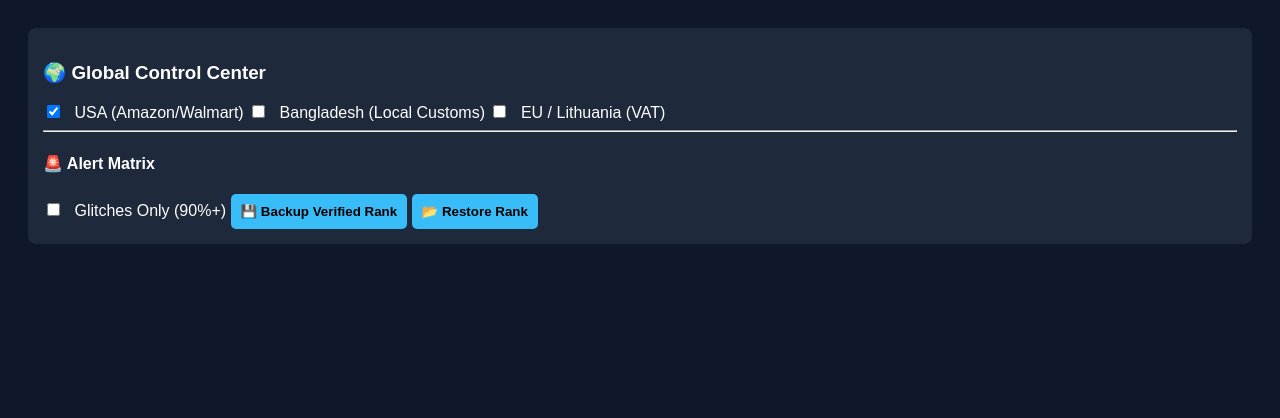
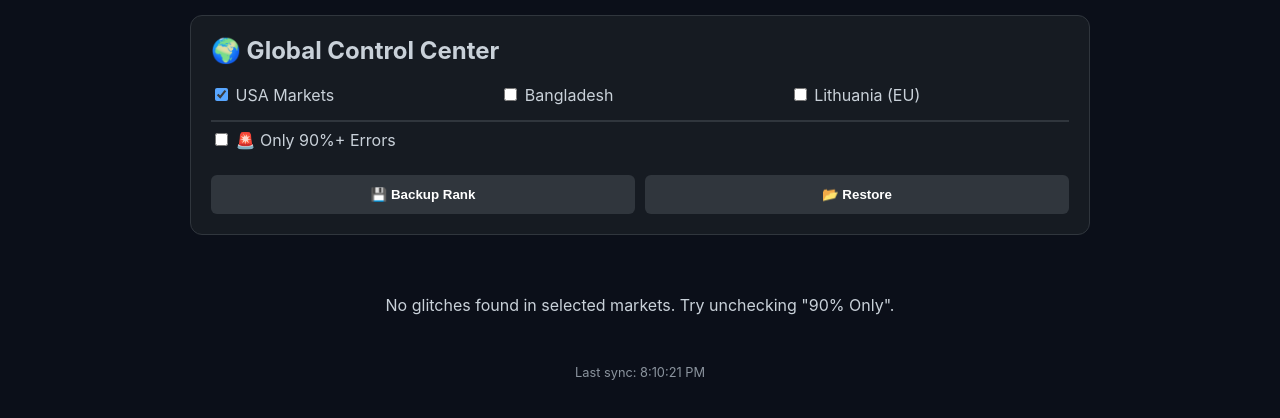
Before and after one commit to KaziSAB2891/glitch-monitor, a plain HTML site: page index.html in a window 1280 px wide. Drawn offline with Linux system fonts and the light colour scheme.

Commit message:
Update index.html

```diff
--- a/index.html
+++ b/index.html
@@ -3,47 +3,51 @@
 <head>
     <meta charset="UTF-8">
     <meta name="viewport" content="width=device-width, initial-scale=1.0">
-    <title>Global Glitch Terminal</title>
+    <title>Global Glitch Terminal v1.0</title>
     <style>
-        :root { --bg: #0f172a; --card: #1e293b; --accent: #38bdf8; --error: #ef4444; }
-        body { font-family: sans-serif; background: var(--bg); color: white; padding: 20px; }
-        .grid { display: grid; grid-template-columns: repeat(auto-fill, minmax(300px, 1fr)); gap: 20px; }
-        .card { background: var(--card); padding: 15px; border-radius: 12px; border-left: 5px solid var(--accent); }
-        .glitch-border { border-left-color: var(--error); animation: blink 1s infinite; }
-        @keyframes blink { 50% { border-left-color: transparent; } }
-        .badge { font-size: 0.7rem; padding: 3px 8px; border-radius: 4px; background: rgba(255,255,255,0.1); }
-        .controls { margin-bottom: 20px; padding: 15px; background: var(--card); border-radius: 8px; }
-        button { background: var(--accent); border: none; padding: 10px; border-radius: 5px; cursor: pointer; font-weight: bold; }
-        input[type="checkbox"] { margin-right: 10px; }
+        :root { --bg: #0b0f19; --card: #161b22; --accent: #58a6ff; --glitch: #f85149; --text: #c9d1d9; }
+        body { font-family: -apple-system, BlinkMacSystemFont, "Segoe UI", Helvetica, Arial, sans-serif; background: var(--bg); color: var(--text); margin: 0; padding: 15px; }
+        .container { max-width: 900px; margin: auto; }
+        .control-panel { background: var(--card); padding: 20px; border-radius: 12px; margin-bottom: 20px; border: 1px solid #30363d; }
+        .market-grid { display: grid; grid-template-columns: repeat(auto-fit, minmax(140px, 1fr)); gap: 10px; margin: 15px 0; }
+        .card { background: var(--card); border: 1px solid #30363d; border-radius: 10px; padding: 15px; margin-bottom: 15px; position: relative; }
+        .glitch-tag { position: absolute; top: -10px; right: 10px; background: var(--glitch); color: white; padding: 2px 8px; border-radius: 5px; font-size: 0.7rem; font-weight: bold; }
+        .price-big { font-size: 1.4rem; color: #fff; font-weight: bold; margin: 10px 0; }
+        button { background: var(--accent); color: white; border: none; padding: 12px; border-radius: 6px; cursor: pointer; width: 100%; font-weight: bold; }
+        .btn-sec { background: #30363d; margin-top: 10px; }
+        .status { font-size: 0.8rem; color: #8b949e; text-align: center; margin-top: 10px; }
+        input[type="checkbox"] { accent-color: var(--accent); }
     </style>
 </head>
 <body>
+    <div class="container">
+        <div class="control-panel">
+            <h2 style="margin-top:0;">🌍 Global Control Center</h2>
+            <div class="market-grid" id="market-checklist">
+                <label><input type="checkbox" id="check-usa" checked onchange="refresh()"> USA Markets</label>
+                <label><input type="checkbox" id="check-bd" onchange="refresh()"> Bangladesh</label>
+                <label><input type="checkbox" id="check-lt" onchange="refresh()"> Lithuania (EU)</label>
+            </div>
+            <hr style="border: 0.5px solid #30363d;">
+            <label><input type="checkbox" id="glitch-only" onchange="refresh()"> 🚨 Only 90%+ Errors</label>
+            <div style="display:flex; gap:10px; margin-top:15px;">
+                <button class="btn-sec" onclick="downloadPassport()">💾 Backup Rank</button>
+                <button class="btn-sec" onclick="document.getElementById('p-upload').click()">📂 Restore</button>
+            </div>
+            <input type="file" id="p-upload" style="display:none" onchange="restorePassport(event)">
+        </div>
 
-    <div class="controls">
-        <h3>🌍 Global Control Center</h3>
-        <div id="market-list">
-            <label><input type="checkbox" checked onchange="refresh()"> USA (Amazon/Walmart)</label>
-            <label><input type="checkbox" onchange="refresh()"> Bangladesh (Local Customs)</label>
-            <label><input type="checkbox" onchange="refresh()"> EU / Lithuania (VAT)</label>
-        </div>
-        <hr>
-        <h4>🚨 Alert Matrix</h4>
-        <label><input type="checkbox" id="glitch-only" onchange="refresh()"> Glitches Only (90%+)</label>
-        <button onclick="downloadPassport()">💾 Backup Verified Rank</button>
-        <input type="file" id="upload-p" style="display:none" onchange="restorePassport(event)">
-        <button onclick="document.getElementById('upload-p').click()">📂 Restore Rank</button>
+        <div id="deal-feed"></div>
+        <div class="status" id="last-sync">Initial sync in progress...</div>
     </div>
 
-    <div id="feed" class="grid">Loading deals...</div>
+    <script>
+        async function refresh() {
+            const feed = document.getElementById('deal-feed');
+            const syncLabel = document.getElementById('last-sync');
 
-    <script>
-        // PREFERENCES & KARMA SYSTEM
-        let userKarma = localStorage.getItem('karma') || 0;
-
-        async function refresh() {
-            const feed = document.getElementById('feed');
             try {
-                const res = await fetch('deals.json?t=' + Date.now());
+                const res = await fetch('deals.json?nocache=' + Date.now());
                 const deals = await res.json();
 
                 let filtered = deals;
@@ -51,43 +55,44 @@
                     filtered = deals.filter(d => d.is_glitch);
                 }
 
-                feed.innerHTML = filtered.map(d => `
-                    <div class="card ${d.is_glitch ? 'glitch-border' : ''}">
-                        <div style="display:flex; justify-content:space-between">
-                            <span class="badge">${d.cat}</span>
-                            <span class="badge" style="color:${d.trust === 'OFFICIAL' ? '#4ade80' : '#fbbf24'}">${d.trust}</span>
+                if (filtered.length === 0) {
+                    feed.innerHTML = `<div style="text-align:center; padding:40px;">No glitches found in selected markets. Try unchecking "90% Only".</div>`;
+                } else {
+                    feed.innerHTML = filtered.map(d => `
+                        <div class="card">
+                            ${d.is_glitch ? '<div class="glitch-tag">PRICE ERROR</div>' : ''}
+                            <div style="font-size:0.8rem; color:var(--accent)">${d.cat} • ${d.trust}</div>
+                            <div style="margin: 8px 0; font-weight:600;">${d.title}</div>
+                            <div class="price-big">${calculateLandedPrice(d.usd)}</div>
+                            <button onclick="smartLaunch('${d.link}')">FAST CHECKOUT</button>
                         </div>
-                        <h3>${d.title}</h3>
-                        <p>Landed Price: ${calculatePrice(d.usd)}</p>
-                        <button onclick="smartLaunch('${d.link}')" style="width:100%">FAST BUY</button>
-                        <button onclick="reportDead()" style="background:none; color:gray; font-size:0.8rem; margin-top:10px">Report Expired</button>
-                    </div>
-                `).join('');
-            } catch (e) { feed.innerHTML = "Offline. Reconnecting..."; }
+                    `).join('');
+                }
+                syncLabel.innerText = "Last sync: " + new Date().toLocaleTimeString();
+            } catch (e) {
+                feed.innerHTML = `<div style="text-align:center; color:var(--glitch);">Offline. Waiting for next GitHub Update...</div>`;
+            }
         }
 
-        function calculatePrice(usd) {
-            // Smart sensing: In a real app, use IP for currency. Here is 2026 BD/LT logic.
-            const isBD = true; // Placeholder toggle
-            if(isBD) return "৳ " + Math.round(usd * 120 * 1.43); // 43.4% tax
-            return "€ " + Math.round(usd * 0.92 * 1.21); // 21% VAT
+        function calculateLandedPrice(usd) {
+            const isBD = document.getElementById('check-bd').checked;
+            const isLT = document.getElementById('check-lt').checked;
+
+            if (isBD) return "৳" + Math.round(usd * 121 * 1.434).toLocaleString(); // BDT + 43.4% Tax
+            if (isLT) return "€" + Math.round(usd * 0.92 * 1.21).toLocaleString(); // EUR + 21% VAT
+            return "$" + usd.toLocaleString(); // Global USD
         }
 
-        function smartLaunch(link) {
+        function smartLaunch(url) {
             const start = Date.now();
-            // Try Amazon deep link
-            window.location.href = "amzn://apps/android?url=" + encodeURIComponent(link);
-            setTimeout(() => {
-                if (Date.now() - start < 1500) window.location.href = link;
-            }, 1000);
+            window.location.href = "amzn://apps/android?url=" + encodeURIComponent(url);
+            setTimeout(() => { if (Date.now() - start < 1500) window.location.href = url; }, 1000);
         }
 
         function downloadPassport() {
-            const blob = new Blob([JSON.stringify({karma: userKarma})], {type: "application/json"});
-            const a = document.createElement('a');
-            a.href = URL.createObjectURL(blob);
-            a.download = "GlitchPassport.json";
-            a.click();
+            const data = { karma: localStorage.getItem('karma') || 10, date: new Date().toISOString() };
+            const blob = new Blob([JSON.stringify(data)], {type: "application/json"});
+            const a = document.createElement('a'); a.href = URL.createObjectURL(blob); a.download = "Glitch_Passport.json"; a.click();
         }
 
         function restorePassport(e) {
@@ -95,14 +100,15 @@
             reader.onload = () => {
                 const data = JSON.parse(reader.result);
                 localStorage.setItem('karma', data.karma);
-                alert("Rank Restored!");
+                alert("Verified Rank Restored!");
                 location.reload();
             };
             reader.readAsText(e.target.files[0]);
         }
 
+        // Auto-refresh every 5 minutes
         refresh();
-        setInterval(refresh, 60000); // Auto-refresh every minute
+        setInterval(refresh, 300000);
     </script>
 </body>
 </html>
```
